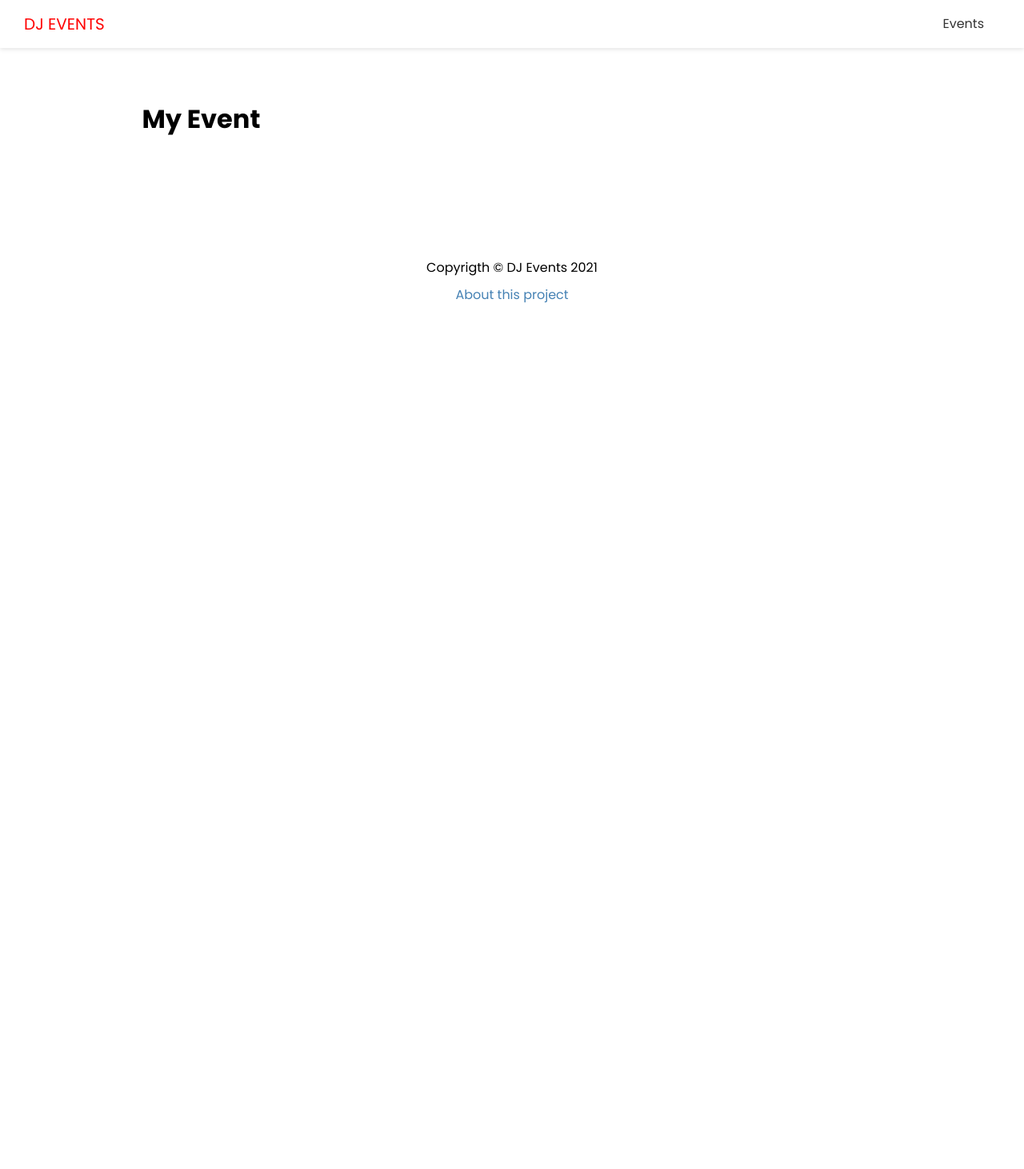
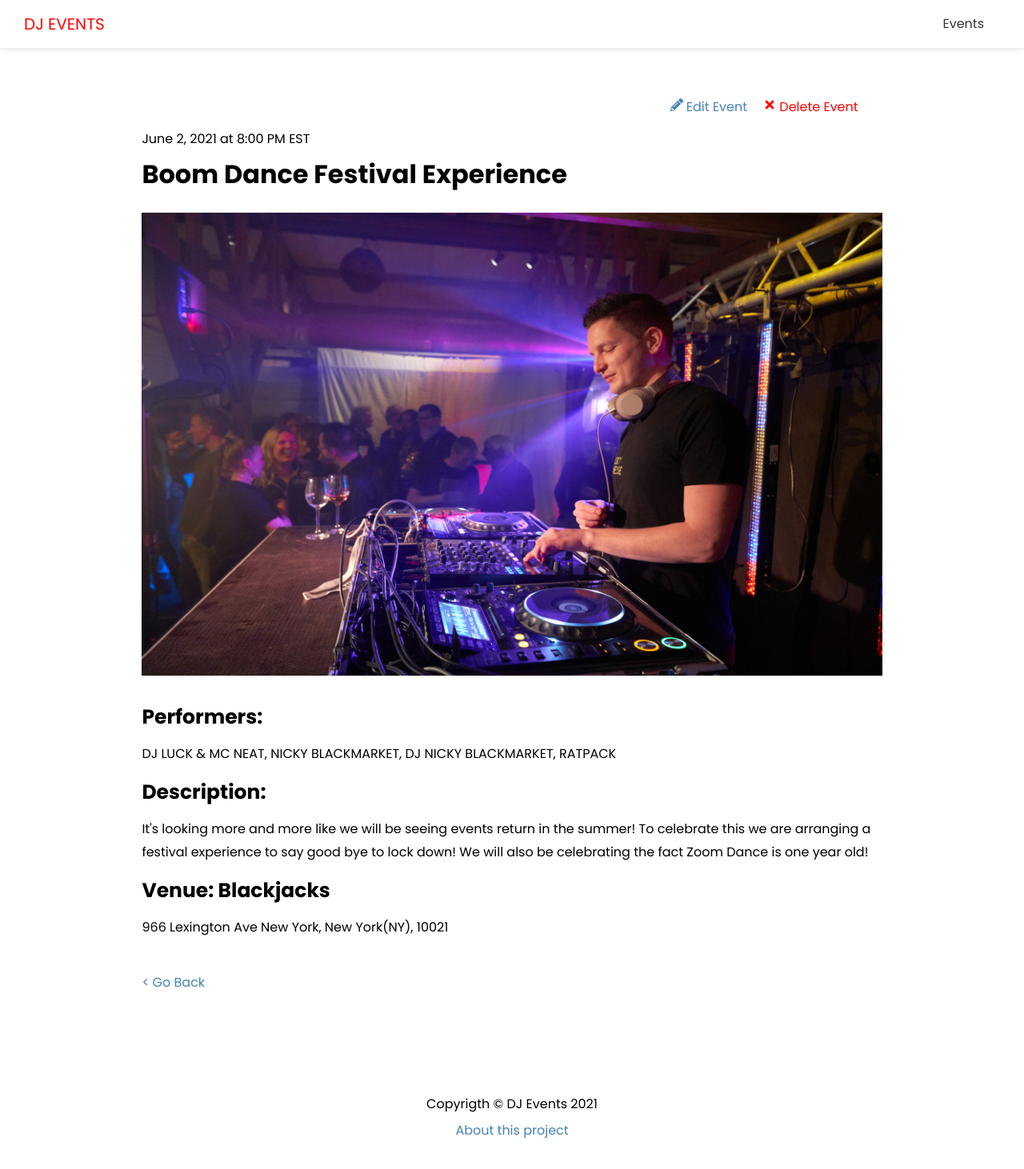
Before and after one commit to emines0/dj-events-website, a Next.js app: page /events/boom-dance-festival-experience in a window 1280 px wide. Shown: the top 1462 px of the page at 80% size. Before the commit the page ends 800 px from the top, so only its background shows below. Built offline with nearby package versions, Linux system fonts and the light colour scheme; no server answers.

Commit message:
single event component

```diff
--- a/pages/events/[slug].js
+++ b/pages/events/[slug].js
@@ -1,11 +1,85 @@
-// import
+import { API_URL } from '../../config';
+import Layout from '../../components/Layout';
+import styles from '../../styles/Event.module.css';
+import Link from 'next/link';
+import { FaPencilAlt, FaTimes } from 'react-icons/fa';
+import Image from 'next/image';
 
-import Layout from '../../components/Layout';
+export default function EventPage({ evt }) {
+  const deleteEvent = (e) => {
+    console.log('delete');
+  };
 
-export default function EventPage() {
   return (
     <Layout>
-      <h1>My Event</h1>
+      <div className={styles.event}>
+        <div className={styles.controls}>
+          <Link href={`/events/edit/${evt.id}`}>
+            <a>
+              <FaPencilAlt /> Edit Event
+            </a>
+          </Link>
+          <a href="#" className={styles.delete} onClick={deleteEvent}>
+            <FaTimes /> Delete Event
+          </a>
+        </div>
+        <span>
+          {evt.date} at {evt.time}
+        </span>
+        <h1>{evt.name}</h1>
+        {evt.image && (
+          <div className={styles.image}>
+            <Image src={evt.image} width={960} height={600} />
+          </div>
+        )}
+
+        <h3>Performers:</h3>
+        <p>{evt.performers}</p>
+        <h3>Description:</h3>
+        <p>{evt.description}</p>
+        <h3>Venue: {evt.venue}</h3>
+        <p>{evt.address}</p>
+        <Link href="/events">
+          <a className={styles.back}>{'<'} Go Back</a>
+        </Link>
+      </div>
     </Layout>
   );
 }
+
+export async function getStaticPaths() {
+  const res = await fetch(`${API_URL}/api/events`);
+  const events = await res.json();
+
+  const paths = events.map((evt) => ({
+    params: { slug: evt.slug },
+  }));
+
+  return {
+    paths,
+    fallback: true,
+  };
+}
+
+export async function getStaticProps({ params: { slug } }) {
+  const res = await fetch(`${API_URL}/api/events/${slug}`);
+  const events = await res.json();
+
+  return {
+    props: {
+      evt: events[0],
+    },
+    revalidate: 1,
+  };
+}
+
+// export async function getServerSideProps({ query: { slug } }) {
+//   const res = await fetch(`${API_URL}/api/events/${slug}`);
+//   const events = await res.json();
+
+//   return {
+//     props: {
+//       evt: events[0],
+//     },
+//   };
+// }
--- /dev/null
+++ b/styles/Event.module.css
@@ -0,0 +1,32 @@
+.event {
+  position: relative;
+  padding-top: 40px;
+}
+
+.event h3 {
+  font-size: 25px;
+}
+
+.event p {
+  margin: 10px 0;
+}
+
+.image {
+  margin-bottom: 20px;
+}
+
+.controls {
+  position: absolute;
+  right: 30px;
+  top: 0;
+}
+
+.delete {
+  margin-left: 20px;
+  color: red;
+}
+
+.back {
+  display: block;
+  margin-top: 40px;
+}
```
